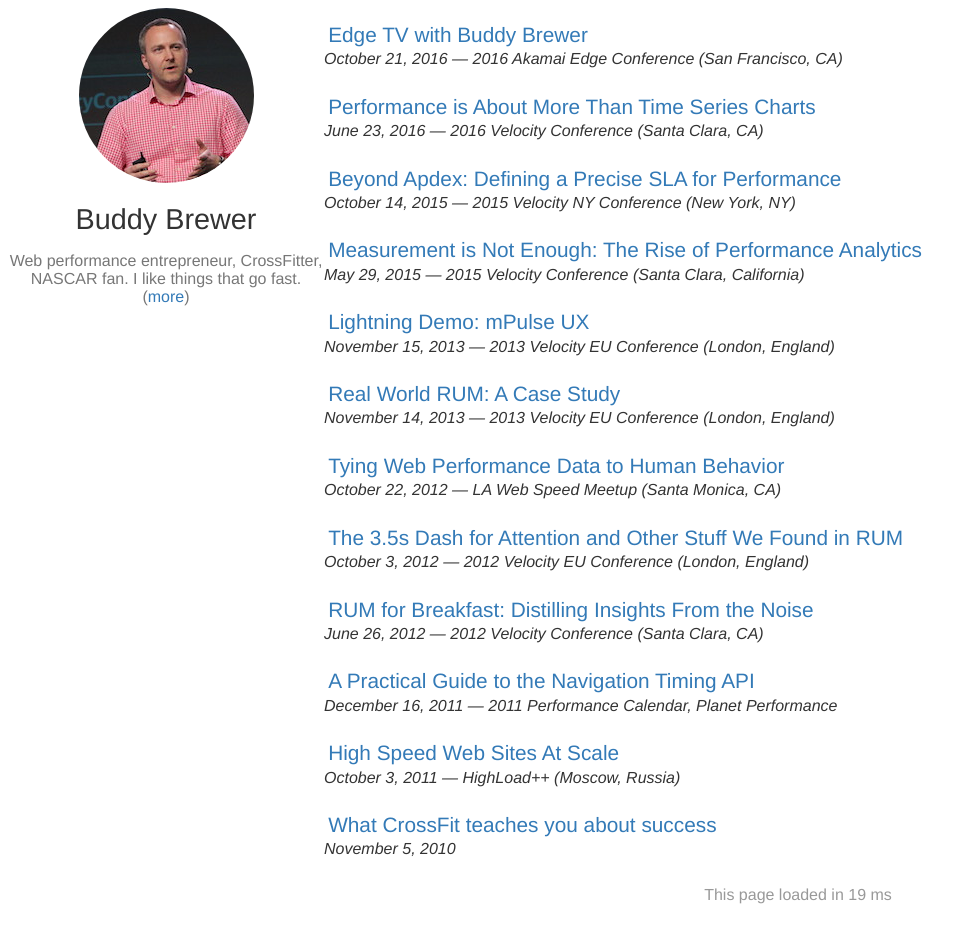
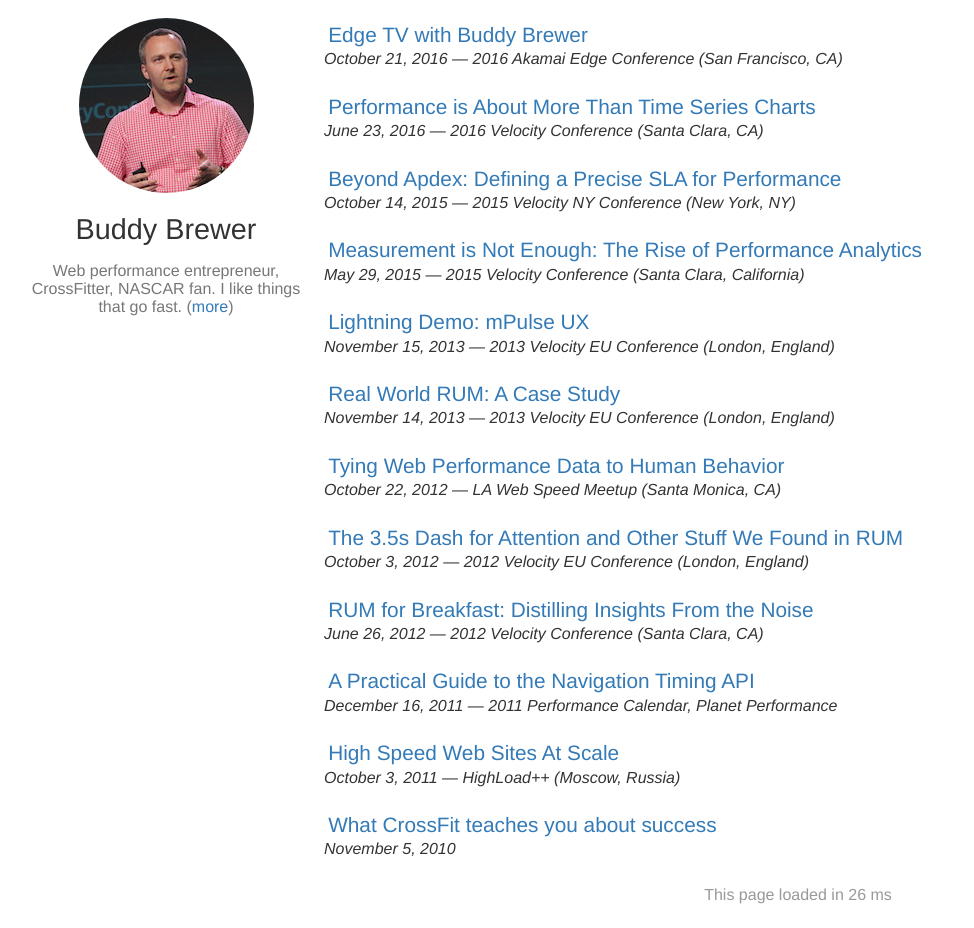
Before and after one commit to bbrewer/buddybrewer.com, a Jekyll site: the page built from index.html, in a window 1280 px wide. Shown: the whole page, without its empty margins (0-974 px from the left). Built offline with Jekyll 4.4.1, drawn with Linux system fonts in a browser that asks for light colours.

Commit message:
Remove unused style, add margin around sidebar.

```diff
--- a/css/styles.css
+++ b/css/styles.css
@@ -18,14 +18,11 @@
 .sidebar {
   grid-column: span 1;
   text-align: center;
+  margin: 10px;
 }
 
 .content {
   grid-column: span 3;
-}
-
-#container-main {
-  margin-top: 2em;
 }
 
 #buddypic {
```
